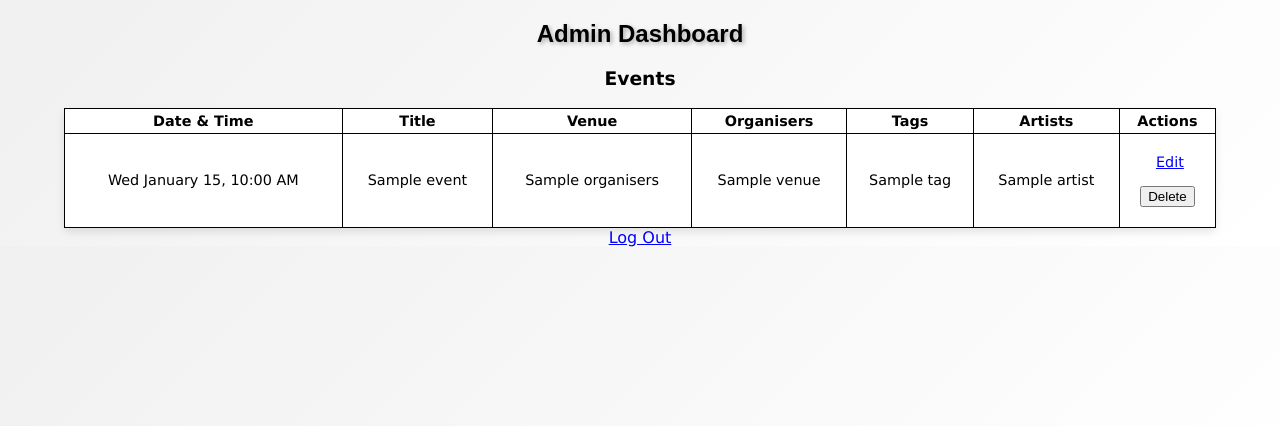
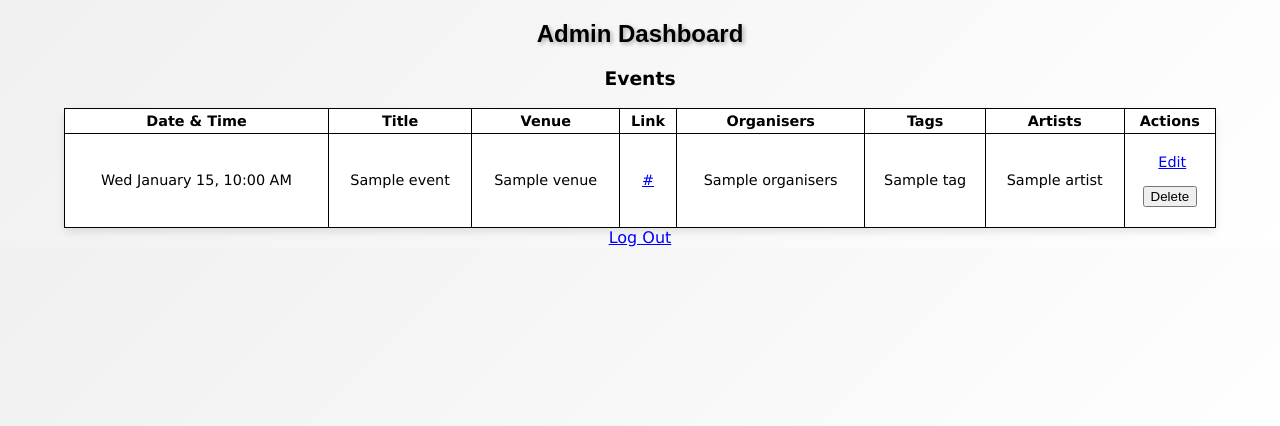
Before and after one commit to naarmlist/naarmlist-site, a Flask app: template app/templates/admin_dashboard.html in a window 1280 px wide. Shown: the top 426 px of the page. Run offline with Flask 3, Linux system fonts and the light colour scheme; the template is opened without the code that fills it: most values are stand-ins (such as "Sample title", 1, 10 or a date in 2020).

Commit message:
fix: event links now working

```diff
--- a/app/templates/add_event.html
+++ b/app/templates/add_event.html
@@ -49,7 +49,7 @@
         </div>
         <div class="mb-3">
           <label for="link" class="form-label">Link</label>
-          <input type="text" class="form-control" id="link" name="link" placeholder="Enter link to event" required>
+          <input type="text" class="form-control" id="link" name="link" placeholder="Enter link to your event page or ticket sales" required>
         </div>
         <div class="mb-3">
           <label for="datetime" class="form-label">Date & Time</label>
--- a/app/templates/admin_dashboard.html
+++ b/app/templates/admin_dashboard.html
@@ -16,6 +16,7 @@
           <th>Date & Time</th>
           <th>Title</th>
           <th>Venue</th>
+          <th>Link</th>
           <th>Organisers</th>
           <th>Tags</th>
           <th>Artists</th>
@@ -27,8 +28,13 @@
         <tr>
           <td>{{ event['datetime'].strftime('%a %B %d, %I:%M %p') }}</td>
           <td>{{ event['title'] }}</td>
+          <td>{{ event['venue'] }}</td>
+          <td>
+            <a href="{{ 'https://' + event['link'] if not event['link'].startswith(('http://', 'https://')) else event['link'] }}" target="_blank">
+              {{ event['link'] }}
+            </a>
+          </td>
           <td>{{ event['organisers'] }}</td>
-          <td>{{ event['venue'] }}</td>
           <td>{{ event['tags'] | join(', ') }}</td>
           <td>{{ event['artists'] | join(', ') }}</td>
           <td>
--- a/app/templates/index.html
+++ b/app/templates/index.html
@@ -79,8 +79,10 @@
               event['datetime'].day in [2, 22] %}nd{% elif event['datetime'].day in [3, 23] %}rd{% else %}th{% endif %}
               ({{ event['datetime'].strftime('%I:%M%p') }})</td>
             <td style="word-wrap: break-word">
-              <a href="{{ event['link'] }}" target="{{ event['link'] }}">{{ event['title'] }}</a> @ {{ event['venue'] }}
-            </td>
+                <a href="{{ 'https://' + event['link'] if not event['link'].startswith(('http://', 'https://')) else event['link'] }}" target="_blank">
+                  {{ event['link'] }}
+                </a>
+              </td>
             <td>{{ event['organisers'] }}</td>
             <td>{{ event['tags'] | join(', ') }}</td>
             <td>{{ event['artists'] | join(', ') }}</td>
```
